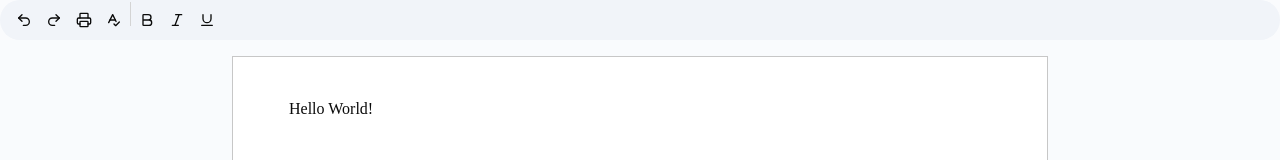
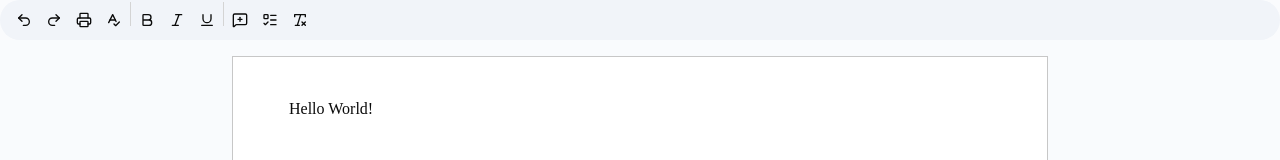
Before and after one commit to belikeabhayx/Google-Docs, a Next.js app: page /documents/1 in a window 1280 px wide. Shown: the top 160 px of the page. Built offline with nearby package versions, Linux system fonts and the light colour scheme.

Commit message:
feat: add comment, todo list, and remove formatting functionalities to toolbar

```diff
--- a/src/app/documents/[documentId]/toolbar.tsx
+++ b/src/app/documents/[documentId]/toolbar.tsx
@@ -5,9 +5,12 @@ import { useEditorStore } from "@/store/use-editor-store";
 import {
   BoldIcon,
   ItalicIcon,
+  ListTodoIcon,
   LucideIcon,
+  MessageSquarePlusIcon,
   PrinterIcon,
   Redo2Icon,
+  RemoveFormattingIcon,
   SpellCheckIcon,
   UnderlineIcon,
   Undo2Icon,
@@ -96,6 +99,26 @@ export const Toolbar = () => {
         onClick: () => editor?.chain().focus().toggleUnderline().run(),
       },
     ],
+    [
+      {
+        label: "Comment",
+        icon: MessageSquarePlusIcon,
+        onClick: () => editor?.chain().focus().addPendingComment().run(),
+        isActive: editor?.isActive("liveblocksCommentMark"),
+      },
+      {
+        label: "List Todo",
+        icon: ListTodoIcon,
+        onClick: () => editor?.chain().focus().toggleTaskList().run(),
+        isActive: editor?.isActive("taskList"),
+      },
+      {
+        label: "Remove Formatting",
+        icon: RemoveFormattingIcon,
+        onClick: () => editor?.chain().focus().unsetAllMarks().run(),
+        isActive: editor?.isActive("taskList"),
+      },
+    ],
   ];
 
   return (
@@ -107,6 +130,10 @@ export const Toolbar = () => {
       {sections[1].map((item) => (
         <ToolbarButton key={item.label} {...item} />
       ))}
+      <Separator orientation="vertical" className="h-6 bg-neutral-300" />
+      {sections[2].map((item) => (
+        <ToolbarButton key={item.label} {...item} />
+      ))}
     </div>
   );
 };
```
